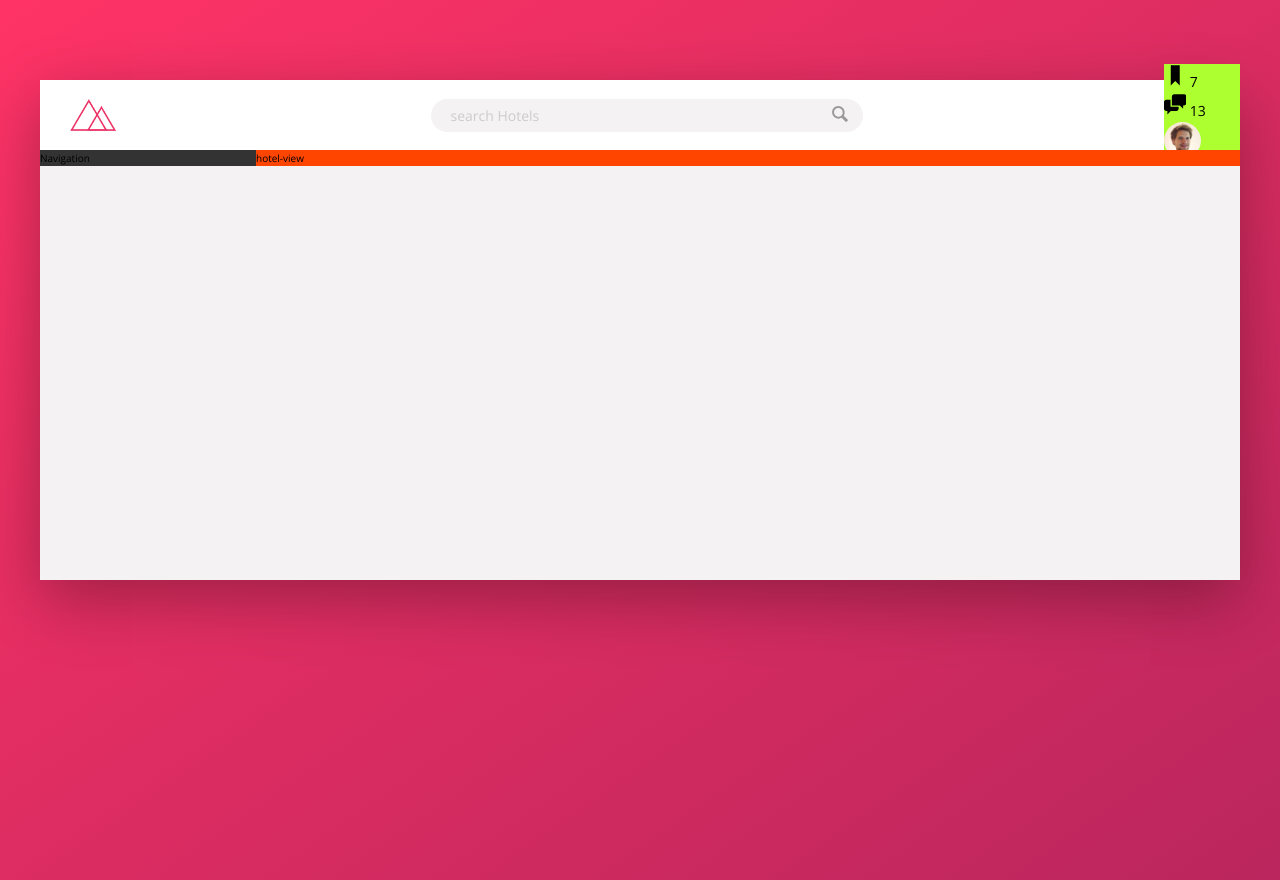
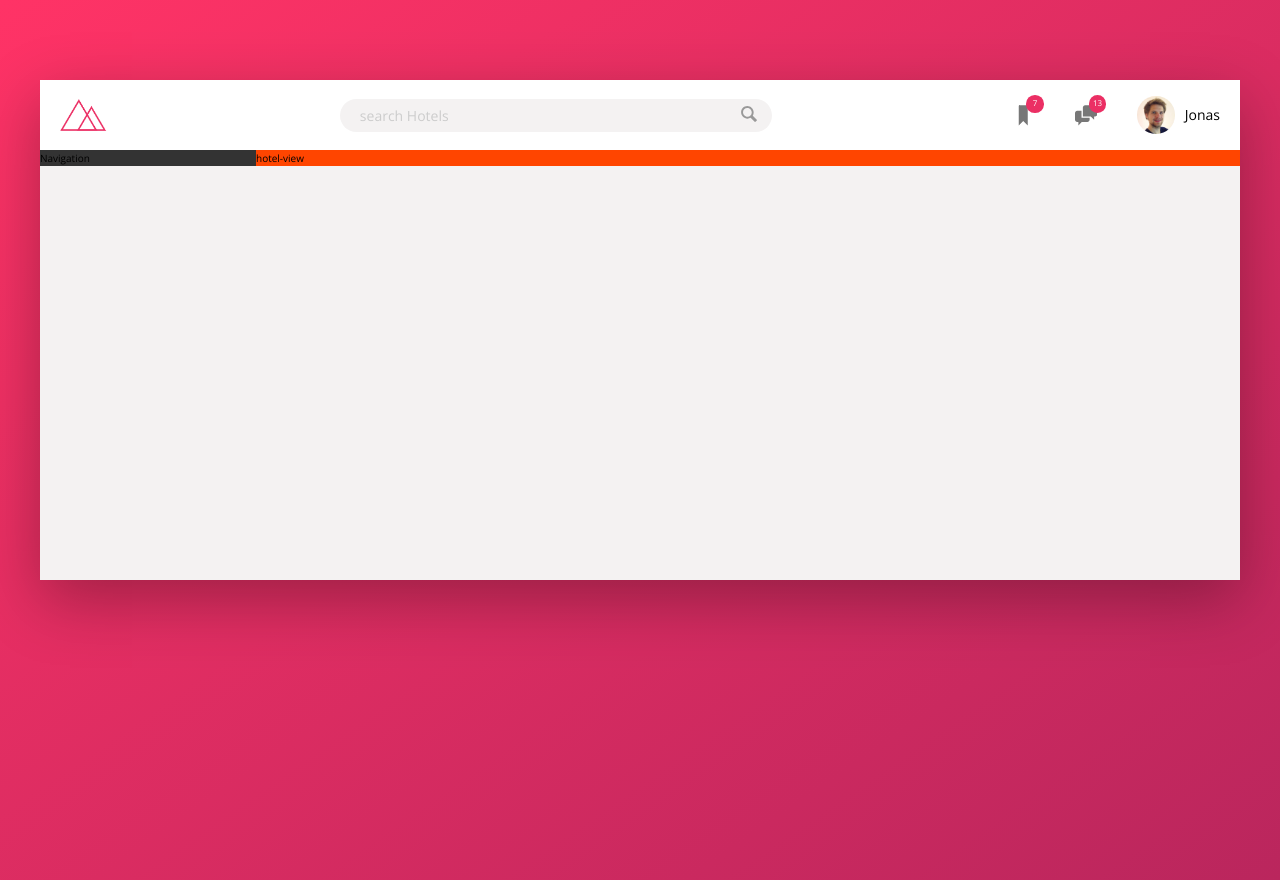
Before and after one commit to darkside550/Trillo, a website: page index.html in a window 1280 px wide. Drawn offline with nearby package versions, Linux system fonts and the light colour scheme.

Commit message:
worked on navigation items using flex, Learnt align-self property

```diff
--- a/sass/_components.scss
+++ b/sass/_components.scss
@@ -2,7 +2,7 @@
 // Logo
 .logo {
     height: 3.25rem;
-    margin-left: 3rem;
+    margin-left: 2rem;
 }
 
 
@@ -73,31 +73,54 @@
 // User Navigation
 .user-nav {
 
-    background-color: greenyellow;
+    align-self: stretch; // Just like align item but just for individual align items
+
+
+    display: flex;
+    align-items: center;
+
+    & > * {
+        padding: 0 2rem;
+        cursor: pointer;
+        height: 100%;
+        display: flex;
+        align-items: center;
+    }
+
+    & > *:hover {
+        background-color: var(--color-grey-light-2);
+
+    }
 
     &__icon-box {
-
+        position: relative;
     }
 
     &__icon {
         height: 2.25rem;
         width: 2.25rem;
+        fill: var(--color-grey-dark-2);
     }
 
     &__notification {
+        font-size: .8rem;
+        height: 1.75rem;
+        width: 1.75rem;
+        border-radius: 50%;
+        background-color: var(--color-primary);
+        color: #fff;
+        position: absolute;
+        top: 1.5rem;
+        right: 1.1rem;
 
-    }
-
-    &__user {
-
+        display: flex;
+        justify-content: center;
+        align-items: center;
     }
 
     &__user-photo {
         height: 3.75rem;
         border-radius: 50%;
-    }
-
-    &__user-name {
-
+        margin-right: 1rem;
     }
 }
```
Also changed, not shown: css/style.css.
